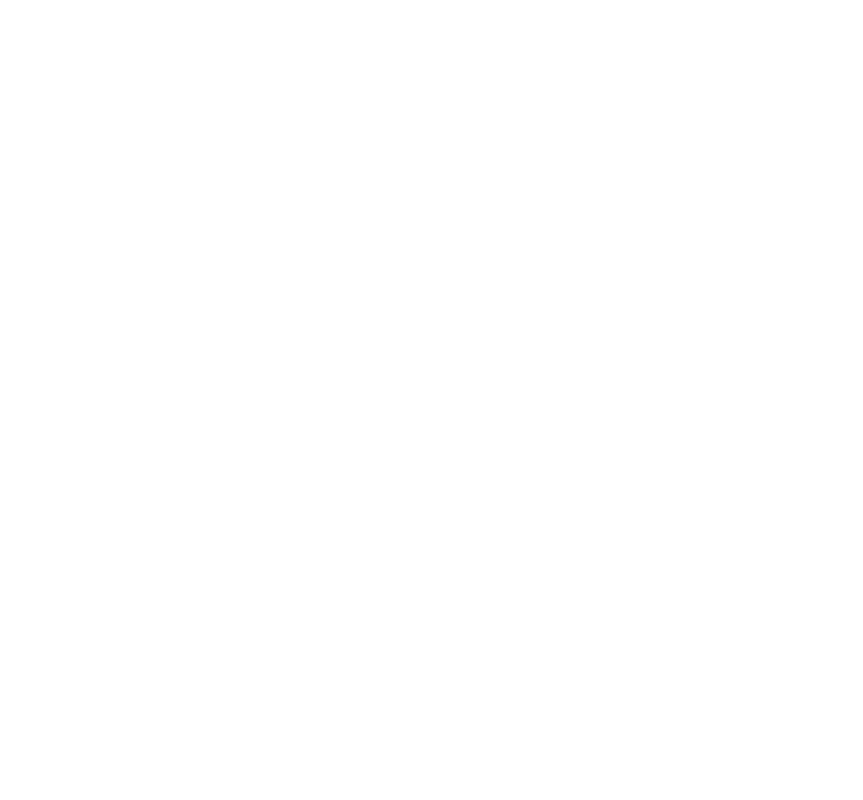
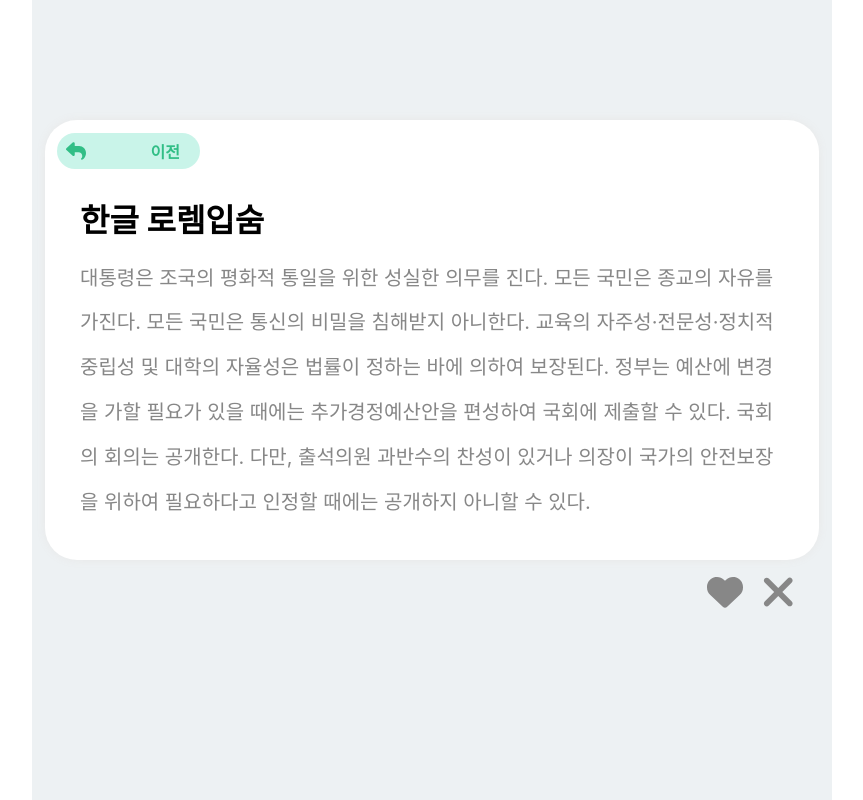
Before and after one commit to helloworld442/hh99-chap2-ver2, a React (Create React App) app: page /detail/1 in a window 1280 px wide. Shown: the whole page, without its empty margins (208-1071 px from the left). Built offline with nearby package versions, Linux system fonts and the light colour scheme.

Commit message:
0627 detail page css

```diff
--- a/src/components/todo/TodoDetail.jsx
+++ b/src/components/todo/TodoDetail.jsx
@@ -1,7 +1,109 @@
-import { styled } from "styled-components";
+import { styled } from 'styled-components';
+import { FontAwesomeIcon } from '@fortawesome/react-fontawesome';
+import { faHeart, faXmark, faReply } from '@fortawesome/free-solid-svg-icons';
+const TodoDetailBlock = styled.div`
+    width: 100vh;
+    height: 100vh;
+    background-color: #edf1f3;
+    display: flex;
+    justify-content: center;
+    align-items: center;
+`;
 
-const TodoDetailBlock = styled.div``;
+const DetailPage = styled.div`
+    width: 85vw;
+    max-width: 750px;
+    padding: 13px 12px 36px 12px;
+    margin-bottom: 120px;
+    background-color: white;
+    border-radius: 32px;
+    box-shadow: 0px 0px 10px #e8e8e8;
+    position: relative;
+`;
+const TitleBox = styled.h3`
+    font-size: 32px;
+    font-weight: 700;
+    padding: 0 23px;
+    margin: 26px 0 15px;
+`;
+const ContentBox = styled.p`
+    font-size: 20px;
+    color: #878787;
+    padding: 0 23px;
+    margin: 0;
+    line-height: 2.8rem;
+`;
+const BackBut = styled.button`
+    width: 143px;
+    height: 36px;
+    border: none;
+    background-color: #c9f4e9;
+    color: #31be86;
+    font-size: 16px;
+    text-align: end;
+    box-sizing: border-box;
+    padding: 5px 20px;
+    font-weight: bold;
+    border-radius: 18px;
+    position: relative;
+    transition: all 0.2s ease-in-out;
 
-const TodoDetail = () => <TodoDetailBlock></TodoDetailBlock>;
+    #icon-reply {
+        font-size: 20px;
+        position: absolute;
+        top: 8px;
+        left: 9px;
+    }
+    &:hover {
+        background-color: #31be86;
+        color: #fff;
+    }
+`;
+const IconBox = styled.div`
+    position: absolute;
+    bottom: 0;
+    right: 0;
+    transform: translate(-24px, 60px);
+    font-size: 46px;
+    color: #878787;
+    #icon-heart {
+        font-size: 36px;
+        margin-right: 18px;
+        margin-bottom: 4px;
+        transition: all 0.2s ease-in-out;
+    }
+    #icon-heart:hover {
+        color: #31be86;
+    }
+    #icon-Xmark {
+        transition: all 0.2s ease-in-out;
+    }
+    #icon-Xmark:hover {
+        color: #ff3322;
+    }
+`;
+const TodoDetail = () => (
+    <TodoDetailBlock>
+        <DetailPage>
+            <BackBut>
+                <FontAwesomeIcon icon={faReply} id="icon-reply" />
+                이전
+            </BackBut>
+            <TitleBox>한글 로렘입숨</TitleBox>
+            <ContentBox>
+                대통령은 조국의 평화적 통일을 위한 성실한 의무를 진다. 모든 국민은 종교의 자유를
+                가진다. 모든 국민은 통신의 비밀을 침해받지 아니한다. 교육의 자주성·전문성·정치적
+                중립성 및 대학의 자율성은 법률이 정하는 바에 의하여 보장된다. 정부는 예산에 변경을
+                가할 필요가 있을 때에는 추가경정예산안을 편성하여 국회에 제출할 수 있다. 국회의
+                회의는 공개한다. 다만, 출석의원 과반수의 찬성이 있거나 의장이 국가의 안전보장을
+                위하여 필요하다고 인정할 때에는 공개하지 아니할 수 있다.
+            </ContentBox>
+            <IconBox>
+                <FontAwesomeIcon icon={faHeart} id="icon-heart" />
+                <FontAwesomeIcon icon={faXmark} id="icon-Xmark" />
+            </IconBox>
+        </DetailPage>
+    </TodoDetailBlock>
+);
 
 export default TodoDetail;
```
